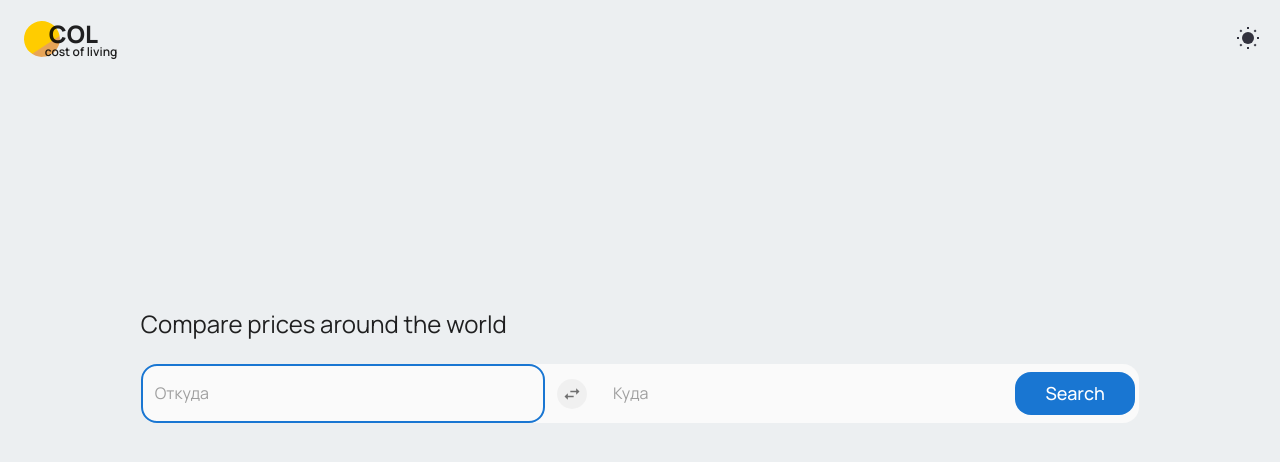
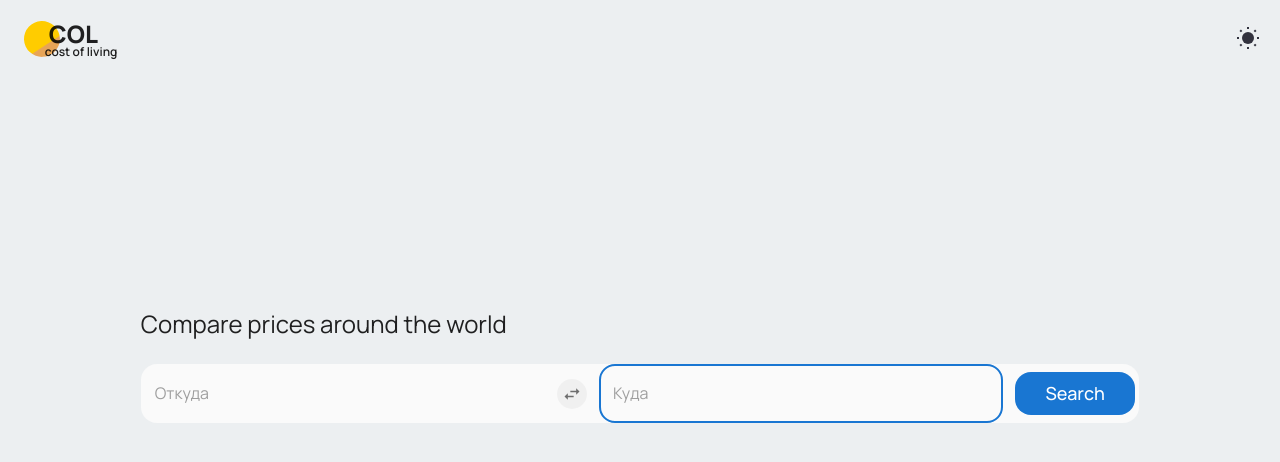
Before and after one commit to emargin/COL, a Next.js app: page / in a window 1280 px wide. Shown: the top 462 px of the page. Built offline with nearby package versions, Linux system fonts and the light colour scheme; no server answers.

Commit message:
fix: repair `Search`

```diff
--- a/src/features/Search/Search.tsx
+++ b/src/features/Search/Search.tsx
@@ -155,6 +155,7 @@ export default function Search({ sx }: any) {
                 value={placeFrom}
                 options={searchCities}
                 onInputChange={(_: unknown, value: string) => handlePlaceChange(value)}
+                onChange={(_: unknown, value) => value && setPlaceFrom(value)}
                 getOptionLabel={(option) => renderOptionLabel(option)}
                 renderOption={(props, option) => (
                     <Box component="li" {...props}>
@@ -191,8 +192,22 @@ export default function Search({ sx }: any) {
                 value={placeTo}
                 options={searchCities}
                 onInputChange={(_: unknown, value: string) => handlePlaceChange(value)}
+                onChange={(_: unknown, value) => value && setPlaceTo(value)}
                 getOptionLabel={(option) => renderOptionLabel(option)}
-                renderInput={(params) => <TextField placeholder="Куда" {...params} />}
+                renderOption={(props, option) => (
+                    <Box component="li" {...props}>
+                        <Typography>{`${option.name},`}</Typography>
+                        <Typography sx={{ color: 'text.secondary', ml: 0.5 }}>
+                            {option.country_name}
+                        </Typography>
+                    </Box>
+                )}
+                renderInput={(params) => <TextField autoFocus placeholder="Куда" {...params} />}
+                PaperComponent={({ children: childrens }) => (
+                    <Paper sx={styles.paper}>
+                        <Box sx={styles.paperBox}>{childrens}</Box>
+                    </Paper>
+                )}
                 popupIcon={''}
             />
             <Button sx={styles.button} variant="contained" onClick={handleSearch}>
```
